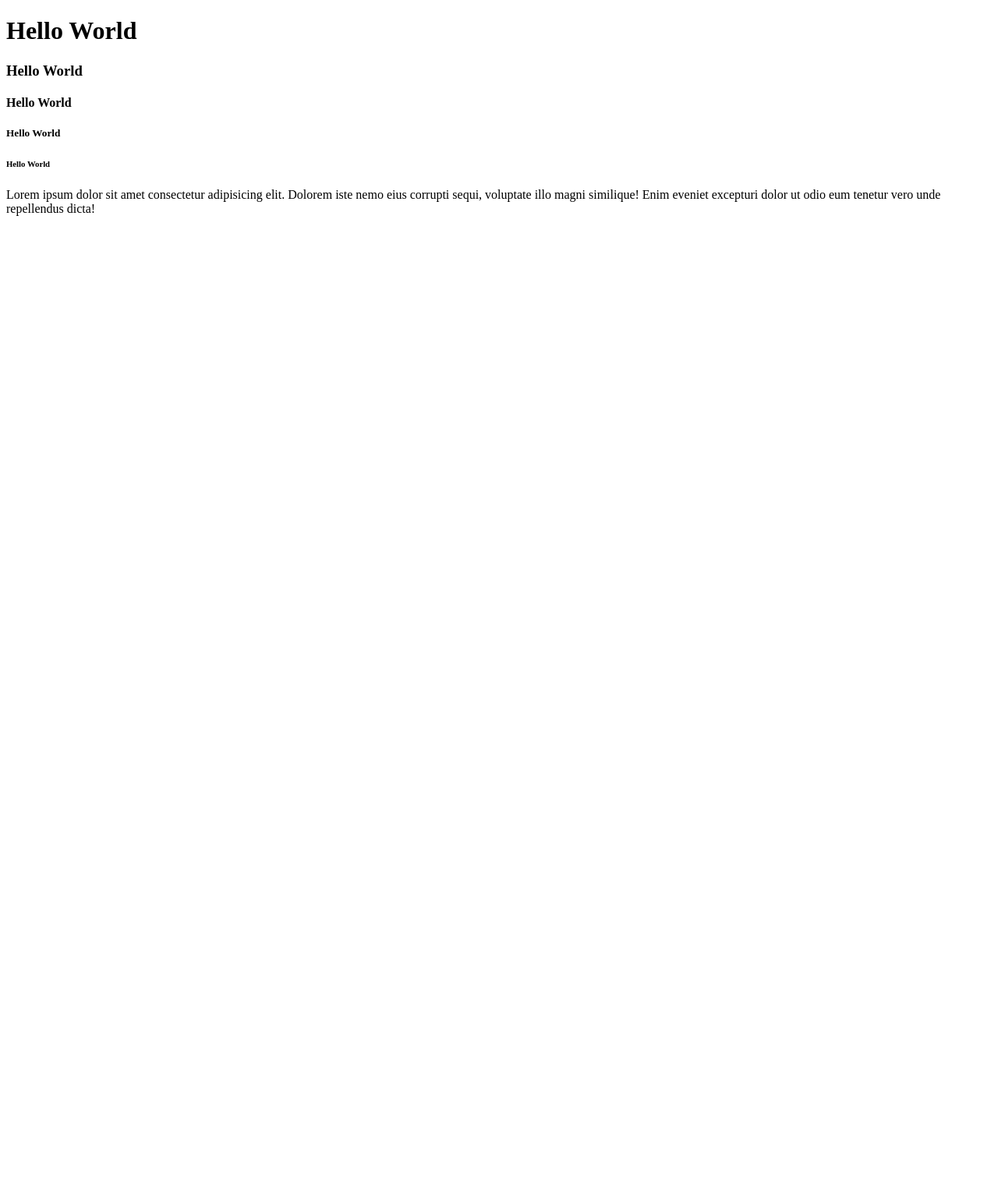
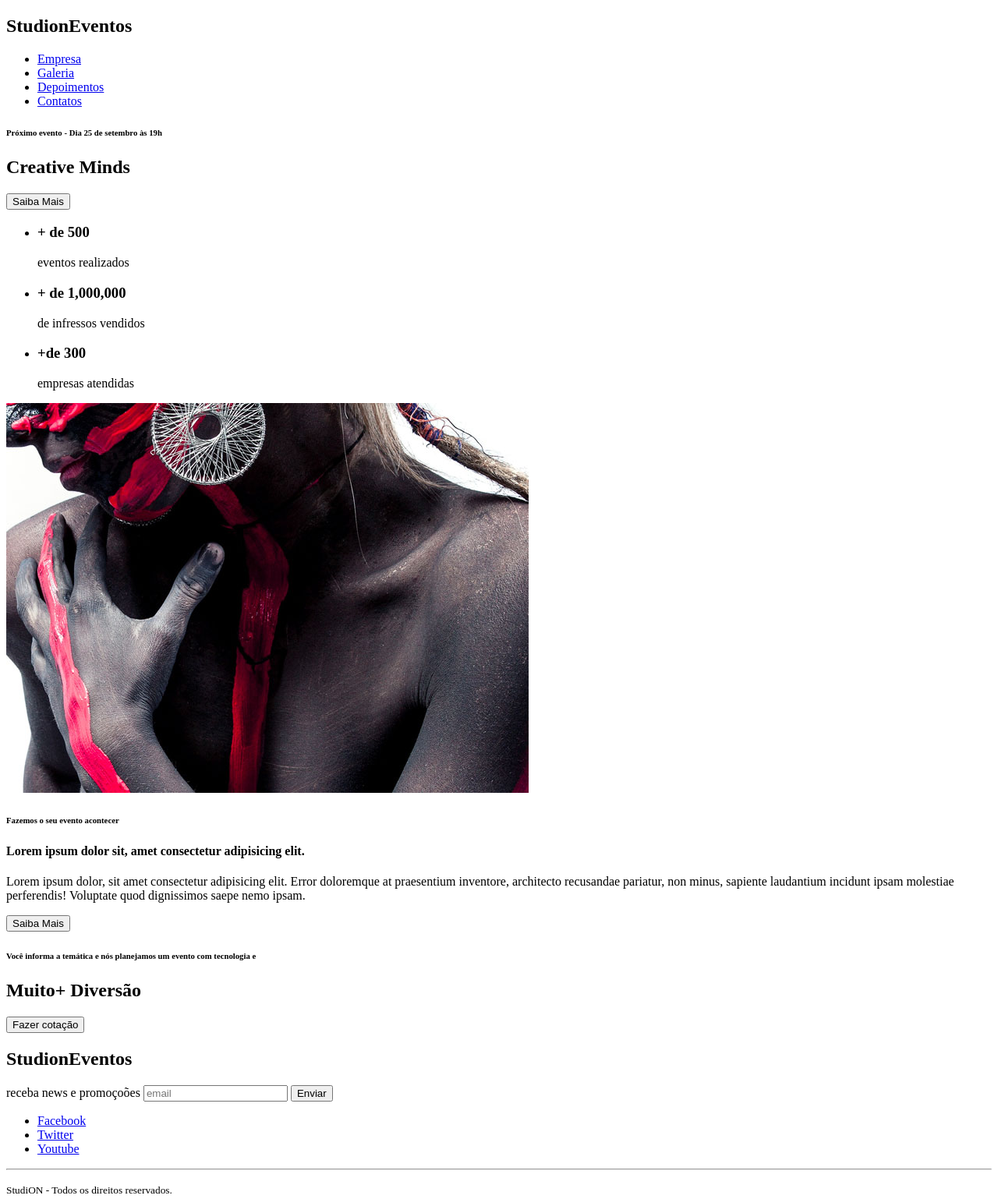
Before and after one commit to thcfreitas/studion, a website: page src/index.html in a window 1280 px wide. Shown: the whole page at 78% size. Before the commit the page ends 800 px from the top, so only its background shows below. Drawn offline with Linux system fonts and the light colour scheme.

Commit message:
feat(html): constructed html structure for the main page

```diff
--- a/src/index.html
+++ b/src/index.html
@@ -5,15 +5,91 @@
     <meta name="viewport" content="width=device-width, initial-scale=1.0">
     <title>Studion</title>
     </head>
+
     <body>
-        <h1>Hello World</h1>
-        <h3>Hello World</h3>
-        <h4>Hello World</h4>
-        <h5>Hello World</h5>
-        <h6>Hello World</h6>
-        <p>Lorem ipsum dolor sit amet consectetur adipisicing elit. Dolorem iste nemo eius corrupti sequi, voluptate illo magni similique! Enim eveniet excepturi dolor ut odio eum tenetur vero unde repellendus dicta!</p>
+        <nav>
+            <h1>Studi<span>on</span><span>Eventos</span></h1>
+            <ul>
+                <li>
+                    <a href="#empresa">
+                        Empresa
+                    </a>
+                </li>
+                <li>
+                    <a href="#galeria">
+                        Galeria
+                    </a>
+                </li>
+                <li>
+                    <a href="#depoimentos">
+                        Depoimentos
+                    </a>
+                </li>
+                <li>
+                    <a href="#contatos">
+                        Contatos
+                    </a>
+                </li>
+            </ul>
+        </nav>
+
+        <header>
+            <div id="slider">
+                <div class="slide">
+                    <h6><span>Próximo evento</span> - Dia 25 de setembro às 19h</h6>
+                    <h2><span>Creative</span> Minds</h2>
+                    <button>Saiba Mais</button>
+                </div>
+
+            </div>
+        </header>
+
+        <main>
+            <section>
+                <ul>
+                    <li><h3>+ de 500 </h3>eventos realizados</li>
+                    <li><h3>+ de 1,000,000 </h3>de infressos vendidos</li>
+                    <li><h3>+de 300 </h3>empresas atendidas</li>
+                </ul>
+
+            </section>
+
+            <section>
+                <div>
+                    <img src="./images/institutional.jpg">
+                    <h6>Fazemos o seu evento acontecer</h6>
+                    <h4>Lorem ipsum dolor sit, amet consectetur adipisicing elit.</h4>
+                    <p>Lorem ipsum dolor, sit amet consectetur adipisicing elit. Error doloremque at praesentium inventore, architecto recusandae pariatur, non minus, sapiente laudantium incidunt ipsam molestiae perferendis! Voluptate quod dignissimos saepe nemo ipsam.</p>
+                    <button>Saiba Mais</button>
+                </div>
+            </section>
+            <section>
+                <div>
+                    <h6>
+                        Você informa a temática e nós planejamos um evento com tecnologia e
+                    </h6>
+                    <h2><span>Muito+ </span>Diversão</h2>
+                    <button>Fazer cotação</button>
+                </div>
+            </section>
+        </main>
+
+        <footer>
+            <h2>Studi<span>on</span><span>Eventos</span></h2>
+            <form>
+                <label>receba news e promoçoões</label>
+                <input type="email" placeholder="email" />
+                <button type="submit">Enviar</button>
+            </form>
+            <ul>
+                <li><a href="https://facebook.com/" target="_blank">Facebook</a></li>
+                <li><a href="https://twitter.com" target="_blank">Twitter</a></li>
+                <li><a href="https://youtube.com/">Youtube</a></li>
+            </ul>
+            <hr />
+            <p>
+                <small>Studi<span>ON</span> - Todos os direitos reservados.</small>
+            </p>
+        </footer>
     </body>
-    <footer>
-
-    </footer>
 </html>
```
